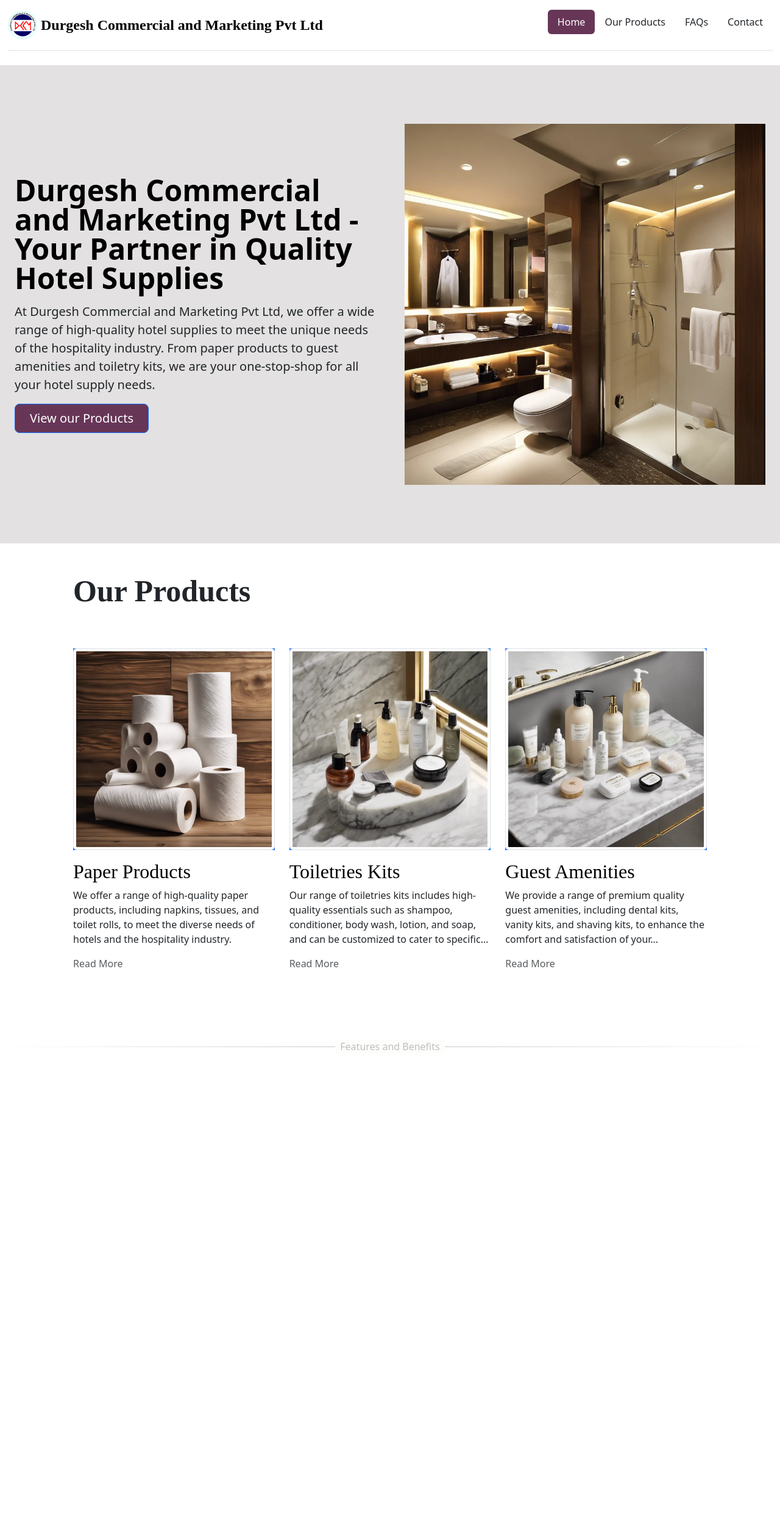
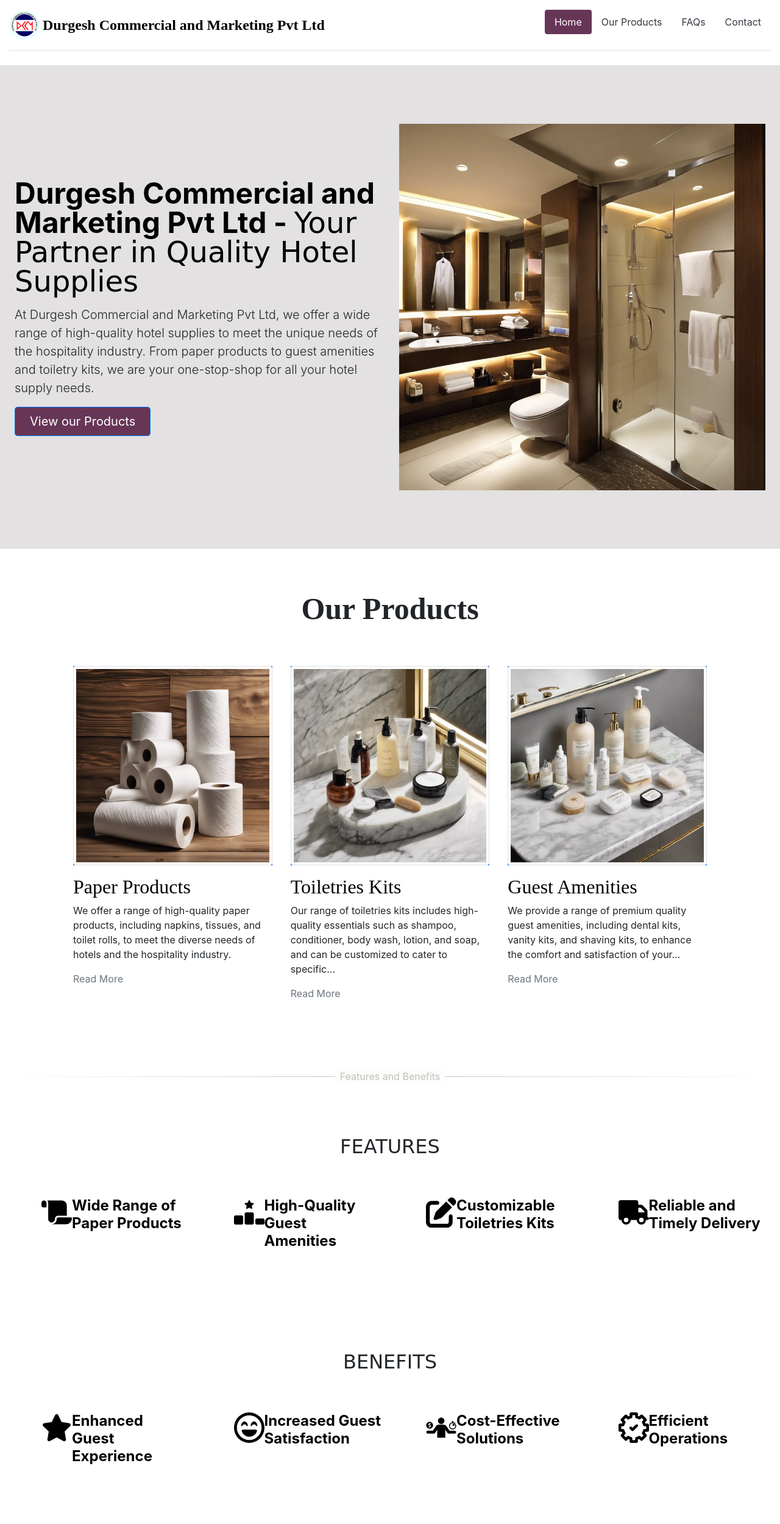
Before and after one commit to SiddhantMalpani/durgeshcommercial, a Django app: page / in a window 1280 px wide. Shown: the whole page at 61% size. Before the commit the page ends 1722 px from the top, so only its background shows below. Run offline with Django 4.2, Linux system fonts and the light colour scheme; some libraries are stand-ins or nearby versions; some web fonts are replaced.

Commit message:
features

```diff
--- a/home/templates/base.html
+++ b/home/templates/base.html
@@ -8,6 +8,12 @@
     <script src="https://cdn.jsdelivr.net/npm/bootstrap@5.3.2/dist/js/bootstrap.bundle.min.js" integrity="sha384-C6RzsynM9kWDrMNeT87bh95OGNyZPhcTNXj1NW7RuBCsyN/o0jlpcV8Qyq46cDfL" crossorigin="anonymous"></script>
     <link rel="preconnect" href="https://fonts.googleapis.com">
     <link rel="preconnect" href="https://fonts.gstatic.com" crossorigin>
+    <link href="//maxcdn.bootstrapcdn.com/bootstrap/4.1.1/css/bootstrap.min.css" rel="stylesheet" id="bootstrap-css">
+<script src="//maxcdn.bootstrapcdn.com/bootstrap/4.1.1/js/bootstrap.min.js"></script>
+<script src="//cdnjs.cloudflare.com/ajax/libs/jquery/3.2.1/jquery.min.js"></script>
+<script src="https://cdnjs.cloudflare.com/ajax/libs/slick-carousel/1.6.0/slick.js"></script>
+
+<script src="https://cdn.jsdelivr.net/npm/swiper@11/swiper-bundle.min.js"></script>
     <link href="https://fonts.googleapis.com/css2?family=Indie+Flower&family=Kalnia:wght@500&display=swap" rel="stylesheet">
     <link
   rel="stylesheet"
--- a/home/templates/home/index.html
+++ b/home/templates/home/index.html
@@ -1,13 +1,13 @@
 {% extends "base.html"%}
 {% block start %}
-<head><link rel="stylesheet" href="/static/cssfiles/index.css   "></head>
+<head><link rel="stylesheet" href="/static/cssfiles/index.css">
 <div class="container col-xxl-8 px-4 py-5 " style="background-color: rgb(227, 225, 225);width: 100%;">
     <div class="row flex-lg-row-reverse align-items-center g-5 py-5">
       <div class="col-10 col-sm-8 col-lg-6">
-        <img src="/static/images/starter.png" class="d-block mx-lg-auto img-fluid" alt="Visual" width="700" height="500" loading="lazy">
+        <img src="/static/images/starter.png" class="d-block mx-lg-auto img-fluid" alt="Visual" loading="lazy">
       </div>
       <div class="col-lg-6">
-        <h1 class="display-5 fw-bold text-body-emphasis lh-1 mb-3">Durgesh Commercial and Marketing Pvt Ltd - Your Partner in Quality Hotel Supplies</h1>
+        <h1 class="display-5 fw-bold text-body-emphasis lh-1 mb-3">Durgesh Commercial and Marketing Pvt Ltd - <span style="font-weight: normal;font-family:'Cedarville Cursive', cursive;">Your Partner in Quality Hotel Supplies</span></h1>
         <p class="lead">At Durgesh Commercial and Marketing Pvt Ltd, we offer a wide range of high-quality hotel supplies to meet the unique needs of the hospitality industry. From paper products to guest amenities and toiletry kits, we are your one-stop-shop for all your hotel supply needs.</p>
         <div class="d-grid gap-2 d-md-flex justify-content-md-start">
           <button type="button" class="btn btn-primary btn-lg px-4 me-md-2" style="background-color: #673657;">View our Products</button>
@@ -54,5 +54,65 @@
     </div>
   </div>
   <hr class="hr-text" data-content="Features and Benefits">
+  <div class="container px-4 py-5" id="icon-grid">
+    <h2 class="pb-2 text-center text-uppercase texty" style="font-family: 'Dancing Script', cursive;">Features</h2>
+    <div class="row row-cols-1 row-cols-sm-2 row-cols-md-3 row-cols-lg-4 g-4 py-5">
+      <div class="col d-flex align-items-start">
+        <svg class="bi text-body-secondary flex-shrink-0 me-3" width="1.75em" height="1.75em"><img src="/static/svgfiles/paperproducts.svg" alt="" width="50" height="50"></svg>
+        <div>
+          <h3 class="fw-bold mb-0 fs-4 text-body-emphasis">Wide Range of Paper Products</h3>
+        </div>
+      </div>
+      <div class="col d-flex align-items-start">
+        <svg class="bi text-body-secondary flex-shrink-0 me-3" width="1.75em" height="1.75em"><img src="/static/svgfiles/highquality.svg" alt="" width="50" height="50"></svg>
+        <div>
+          <h3 class="fw-bold mb-0 fs-4 text-body-emphasis">High-Quality Guest Amenities</h3>
+        </div>
+      </div>
+      <div class="col d-flex align-items-start">
+        <svg class="bi text-body-secondary flex-shrink-0 me-3" width="1.75em" height="1.75em"><img src="/static/svgfiles/customizable.svg" alt="" width="50" height="50"></svg>
+        <div>
+          <h3 class="fw-bold mb-0 fs-4 text-body-emphasis">Customizable Toiletries Kits</h3>
+        </div>
+      </div>
+      <div class="col d-flex align-items-start">
+        <svg class="bi text-body-secondary flex-shrink-0 me-3" width="1.75em" height="1.75em"><img src="/static/svgfiles/timedelivery.svg" alt="" width="50" height="50"></svg>
+        <div>
+          <h3 class="fw-bold mb-0 fs-4 text-body-emphasis">Reliable and Timely Delivery</h3>
+        </div>
+      </div>
+    </div>
+  </div>
+  <div class="container px-4 py-5" id="icon-grid">
+    <h2 class="pb-2 text-uppercase text-center" style="font-family: 'Dancing Script', cursive;">Benefits</h2>
+
+    <div class="row row-cols-1 row-cols-sm-2 row-cols-md-3 row-cols-lg-4 g-4 py-5">
+      <div class="col d-flex align-items-start">
+        <svg class="bi text-body-secondary flex-shrink-0 me-3" width="1.75em" height="1.75em"><img src="/static/svgfiles/enhancedguestexp.svg" alt="" width="50" height="50"></svg>
+        <div>
+          <h3 class="fw-bold mb-0 fs-4 text-body-emphasis">Enhanced Guest Experience</h3>
+        </div>
+      </div>
+      <div class="col d-flex align-items-start">
+        <svg class="bi text-body-secondary flex-shrink-0 me-3" width="1.75em" height="1.75em"><img src="/static/svgfiles/guestsatisfaction.svg" alt="" width="50" height="50"></svg>
+        <div>
+          <h3 class="fw-bold mb-0 fs-4 text-body-emphasis">Increased Guest Satisfaction</h3>
+        </div>
+      </div>
+      <div class="col d-flex align-items-start">
+        <svg class="bi text-body-secondary flex-shrink-0 me-3" width="1.75em" height="1.75em"><img src="/static/svgfiles/costeffective.svg" alt="" width="50" height="50"></svg>
+        <div>
+          <h3 class="fw-bold mb-0 fs-4 text-body-emphasis">
+            Cost-Effective Solutions</h3>
+        </div>
+      </div>
+      <div class="col d-flex align-items-start">
+        <svg class="bi text-body-secondary flex-shrink-0 me-3" width="1.75em" height="1.75em"><img src="/static/svgfiles/efficientoperations.svg" alt="" width="50" height="50"></svg>
+        <div>
+          <h3 class="fw-bold mb-0 fs-4 text-body-emphasis">Efficient Operations</h3>
+        </div>
+      </div>
+    </div>
+  </div>
 
 {% endblock %}
--- a/static/cssfiles/index.css
+++ b/static/cssfiles/index.css
@@ -30,4 +30,8 @@
 }
 .container {
     max-width: 100%;
-  }
+}
+h2{
+  text-align:center;
+  padding: 20px;
+}
```
Also changed, not shown: static/jsfiles/index.js (added), static/svgfiles/costeffective.svg (added), static/svgfiles/customizable.svg (added), static/svgfiles/efficientoperations.svg (added), static/svgfiles/enhancedguestexp.svg (added), static/svgfiles/guestsatisfaction.svg (added), static/svgfiles/highquality.svg (added), static/svgfiles/paperproducts.svg (added), static/svgfiles/timedelivery.svg (added).
